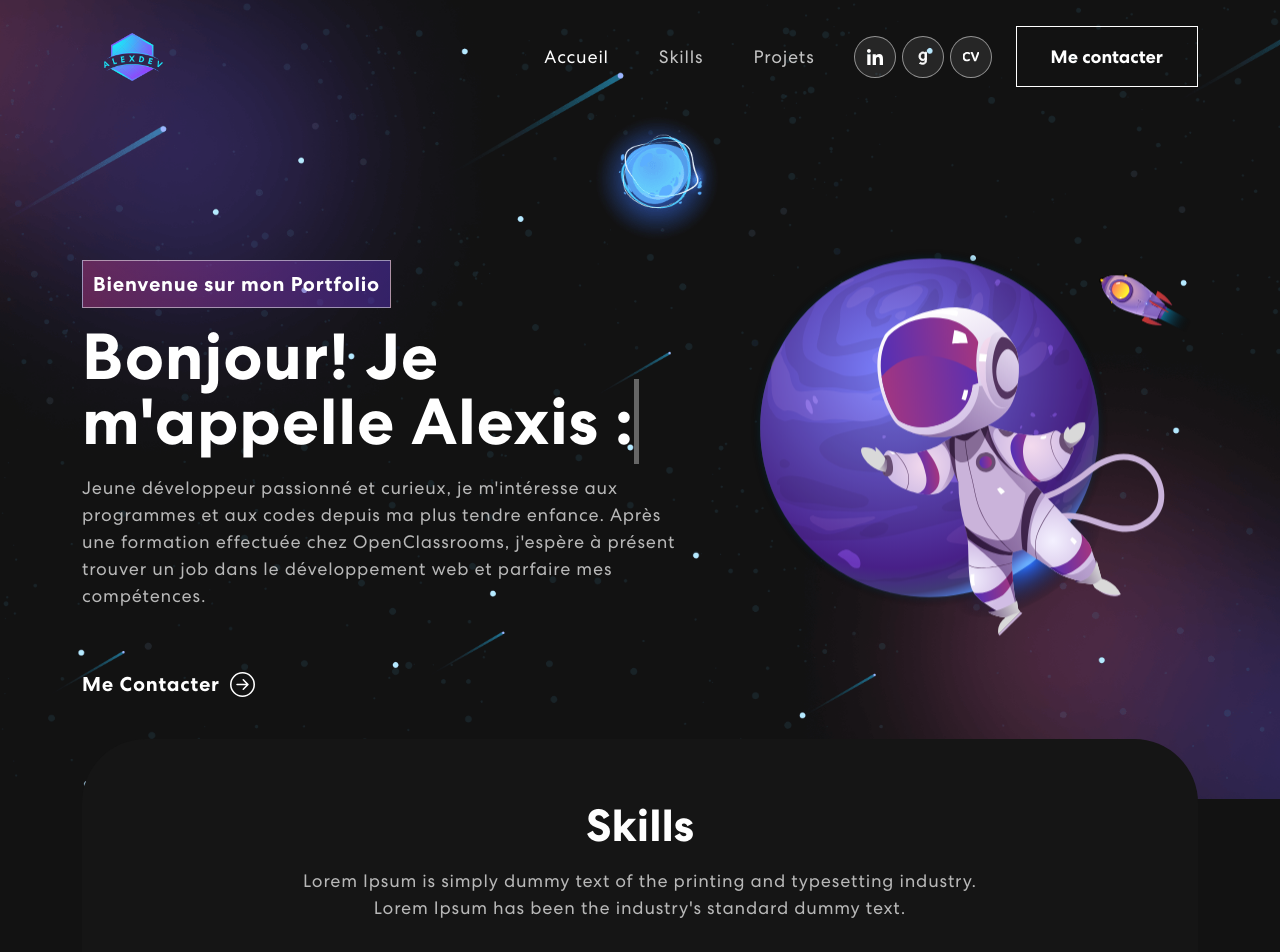
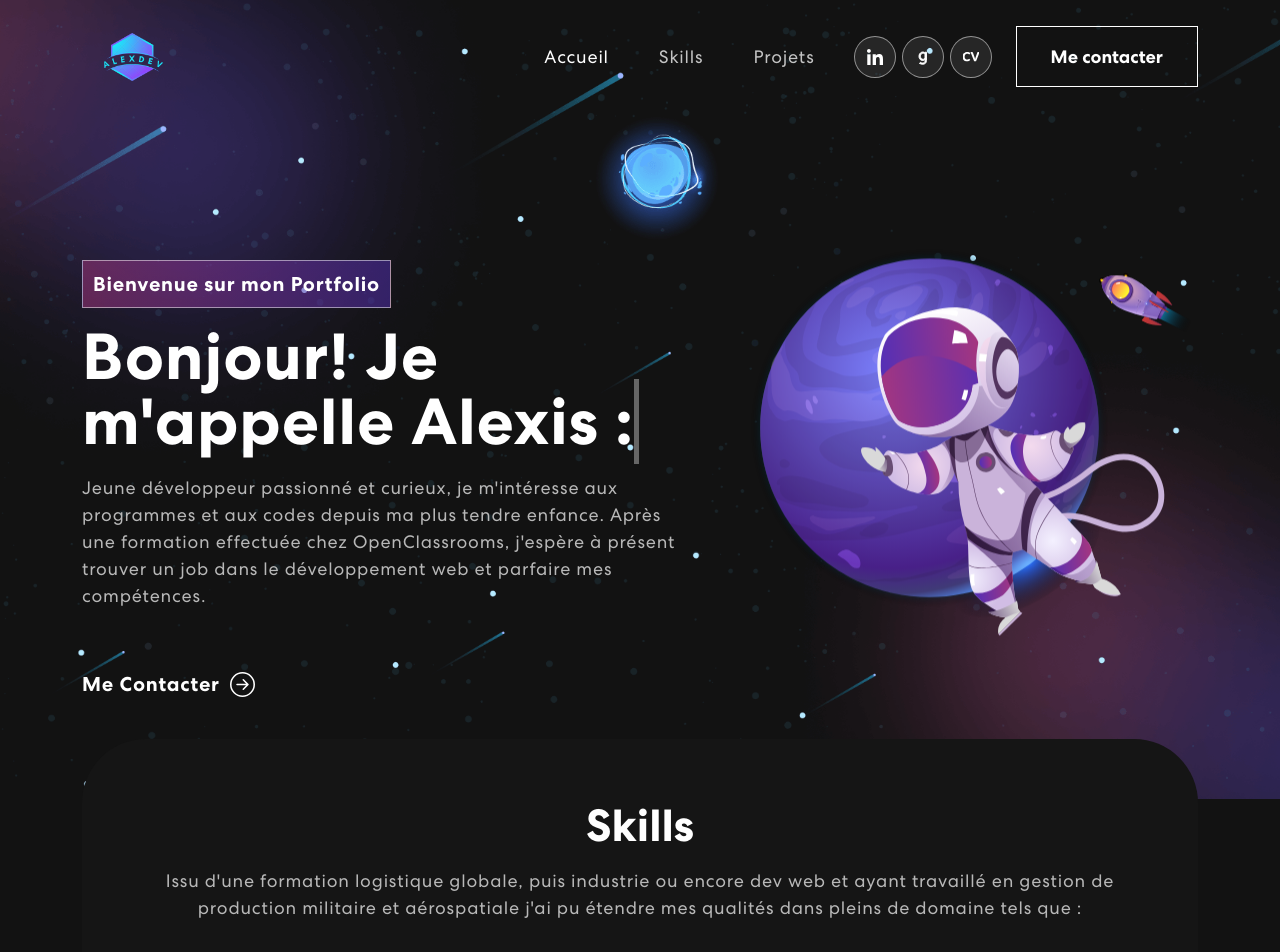
Before and after one commit to AlexLemOC/portfolio, a React (Create React App) app: page / in a window 1280 px wide. Shown: the top 952 px of the page. Built offline with nearby package versions, Linux system fonts and the light colour scheme.

Commit message:
Modification des skills

```diff
--- a/src/components/Skills.js
+++ b/src/components/Skills.js
@@ -35,7 +35,7 @@ export const Skills = () => {
                 <div className="col-12">
                     <div className="skill-bx wow zoomIn">
                         <h2>Skills</h2>
-                        <p>Lorem Ipsum is simply dummy text of the printing and typesetting industry.<br></br> Lorem Ipsum has been the industry's standard dummy text.</p>
+                        <p>Issu d'une formation logistique globale, puis industrie ou encore dev web et ayant travaillé en gestion de production militaire et aérospatiale j'ai pu étendre mes qualités dans pleins de domaine tels que :</p>
                         <Carousel responsive={responsive} infinite={true} className="owl-carousel owl-theme skill-slider">
                             <div className="item">
                                 <img src={meter1} alt="Développement Web" />
```
